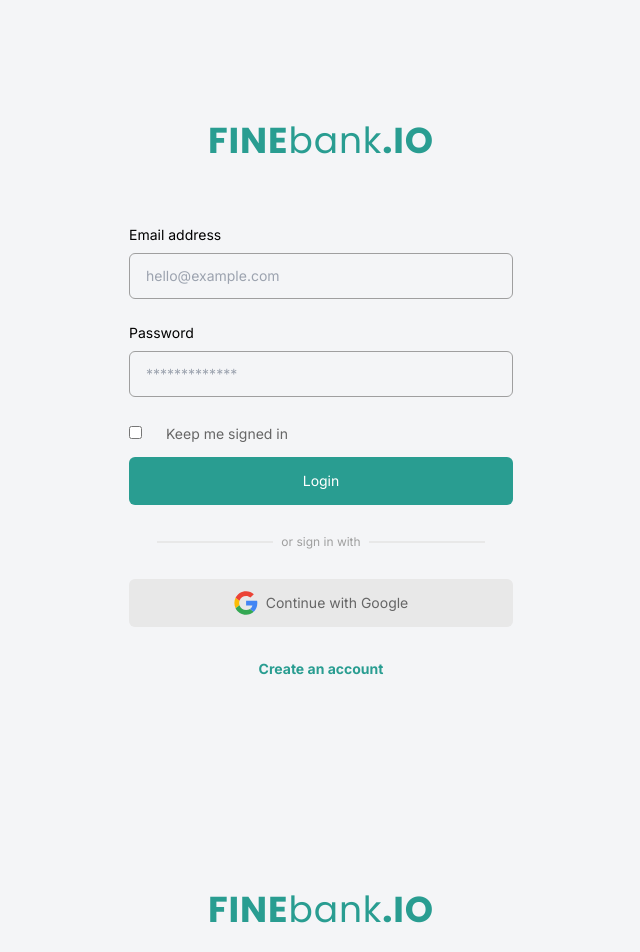
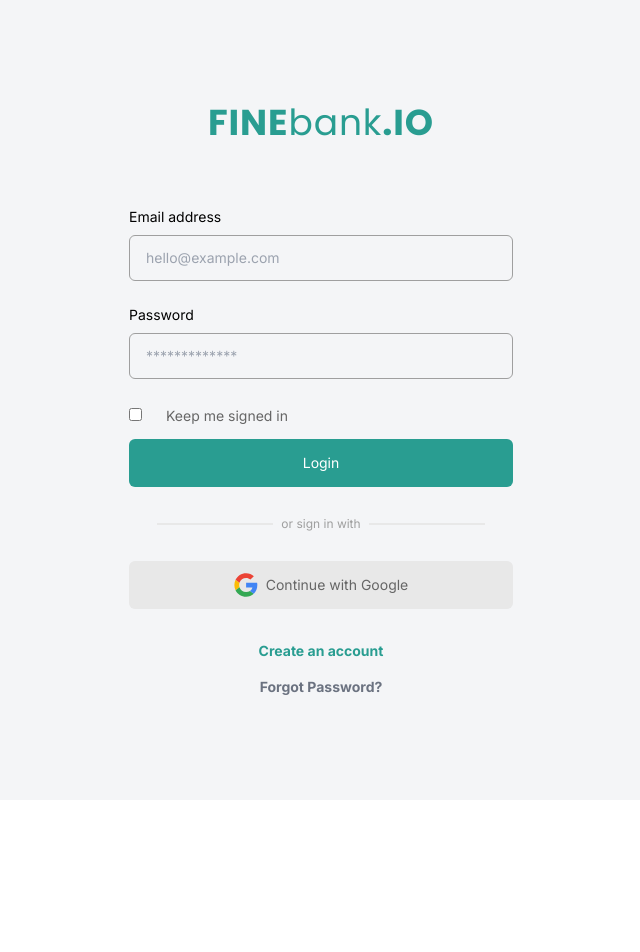
Before and after one commit to babaniii/admin-ui, a React (Vite) app: page / in a window 1280 px wide. Shown: the top 952 px of the page, without its empty margins (319-959 px from the left). After the commit the page ends 800 px from the top, so only its background shows below. Built offline with nearby package versions, Linux system fonts and the light colour scheme.

Commit message:
add forgot password

```diff
--- a/src/App.jsx
+++ b/src/App.jsx
@@ -3,8 +3,8 @@ import SignUpPage from "./pages/SignUp";
 
 const App = () => {
   return (
-    <>    <SignInPage/>
-    <SignUpPage/>
+    <>
+      <SignInPage />
     </>
   );
 };
--- a/src/components/Layouts/AuthLayout.jsx
+++ b/src/components/Layouts/AuthLayout.jsx
@@ -9,7 +9,7 @@ const AuthLayout = (props) => {
       {/* container start */}
       <div className="w-full max-w-sm">
         {/* logo start */}
-        <Logo/>
+        <Logo />
         {/* logo end */}
         {/* form start */}
         <div className="mt-16">{children}</div>
@@ -17,7 +17,10 @@ const AuthLayout = (props) => {
         {/* teks start */}
         <div className="my-9 px-7 flex justify-center text-xs text-gray-03 items-center flex-col static">
           <div className="border border-gray-05 w-full"></div>
-          <div className="px-2 bg-special-mainBg absolute"> or sign in with</div>
+          <div className="px-2 bg-special-mainBg absolute">
+            {" "}
+            or sign in with
+          </div>
         </div>
         {/* teks end */}
         {/* sign in with google start */}
@@ -100,31 +103,17 @@ const AuthLayout = (props) => {
           )}
         </div>
         {/* link end */}
+        {/* forgot password start */}
+        <div className="flex justify-center mt-4">
+          <div className="text-sm text-gray-500 font-bold">
+            Forgot Password?
+          </div>
+        </div>
+        {/* forgot password end */}
       </div>
       {/* container end */}
     </div>
   );
 };
 
-/*export default AuthLayout
-//import Button from "../Elements/Button";
-//import Logo from "../Elements/Logo";
-
-const Authlayout = (props) => {
-  const { children, title } = props;
-
-  return (
-    <div className="w-full max-w-xs">
-      <Logo />
-      {children}
-      <div className="py-7 flex justify-center text-xs text-gray-03">
-        <span class="bg-white px-5"> or {title} with</span>
-      </div>
-      <Button variant="bg-gray-05 w-full text-gray-01">
-        <span className="text-dec">Continue with Google</span>
-      </Button>
-    </div>
-  );
-};
-*/
 export default AuthLayout;
```
Lines whose indentation alone changed are shown as unchanged.
